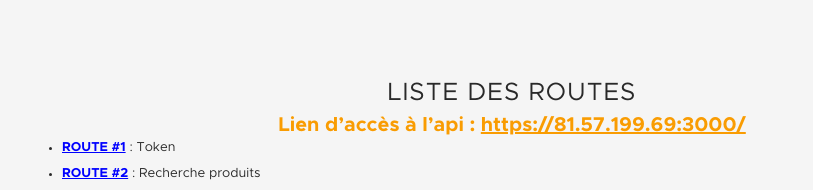
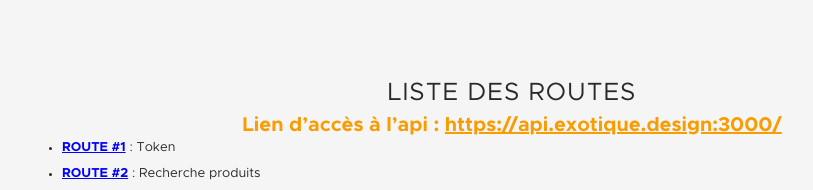
Before and after one commit to Thomadorable/exotic-api, a website: page www/doc.html in a window 1280 px wide. Shown: the top 190 px of the page, without its empty margins (128-941 px from the left). Drawn offline with Linux system fonts and the light colour scheme.

Commit message:
begin cache + end doc

```diff
--- a/api.js
+++ b/api.js
@@ -355,6 +355,10 @@ app.post('/api/token', function (req, res) {
     }
 });
 
+app.get('/', function (req, res, next) {
+    res.sendFile(path.join(__dirname + '/www/doc.html'));
+});
+
 app.get('/api', function (req, res) {
     res.sendFile(path.join(__dirname + '/www/doc.html'));
 });
--- a/www/css/main.css
+++ b/www/css/main.css
@@ -473,4 +473,8 @@ iframe {
     .pagination-btn.next {
         right: 0;
     }
+
+    .search-input-icon {
+        width: auto;
+    }
 }
--- a/www/doc.html
+++ b/www/doc.html
@@ -56,7 +56,7 @@
 <body>
 
     <h1>Liste des routes</h1>
-    <h2> Lien d’accès à l’api : <a href="https://81.57.199.69:3000/">https://81.57.199.69:3000/</a></h2>
+    <h2> Lien d’accès à l’api : <a href="https://api.exotique.design:3000/">https://api.exotique.design:3000/</a></h2>
 
     <ul>
         <li><a href="#route1">ROUTE #1</a> : Token</li>
@@ -108,7 +108,7 @@
         </ul>
 
 
-        <h4>Retourne : <a href="http://localhost:3000/api/products/search?query=asi&amp;filters=name,location,theme&amp;token=d557ef8b9827b063b0c29e4bfc6d474e080e65a1e4d76217a03845038f2427bb">Url test</a></h4>
+        <h4>Retourne : <a href="https://api.exotique.design:3000/api/products/search?query=asi&amp;filters=name,location,theme&amp;token=d557ef8b9827b063b0c29e4bfc6d474e080e65a1e4d76217a03845038f2427bb">Url test</a></h4>
         <ul>
             <li>nb_results : nombre de correspondance (sans la limite pagination)</li>
             <li>[products] : liste de produits détaillés</li>
@@ -132,7 +132,7 @@
             <li>token : token obligatoire</li>
         </ul>
 
-        <h4>Retourne : <a href="http://localhost:3000/api/products/popular?token=d557ef8b9827b063b0c29e4bfc6d474e080e65a1e4d76217a03845038f2427bb">Url test</a></h4>
+        <h4>Retourne : <a href="https://api.exotique.design:3000/api/products/popular?token=d557ef8b9827b063b0c29e4bfc6d474e080e65a1e4d76217a03845038f2427bb">Url test</a></h4>
         <ul>
             <li>nb_results : nombre de correspondance (sans la limite pagination)</li>
             <li>[products] : liste de produits détaillés</li>
@@ -156,7 +156,7 @@
             <li>token : token obligatoire</li>
         </ul>
 
-        <h4>Retourne : <a href="http://localhost:3000/api/product?id=2&amp;token=d557ef8b9827b063b0c29e4bfc6d474e080e65a1e4d76217a03845038f2427bb">Url test</a></h4>
+        <h4>Retourne : <a href="https://api.exotique.design:3000/api/product?id=2&amp;token=d557ef8b9827b063b0c29e4bfc6d474e080e65a1e4d76217a03845038f2427bb">Url test</a></h4>
         <ul>
             <li>nb_results : 1</li>
             <li>products : list du produit détaillé</li>
@@ -182,7 +182,7 @@
             <li>token : token obligatoire</li>
         </ul>
 
-        <h4>Retourne : <a href="http://localhost:3000/api/product/shop?lat=48.8077711&amp;lng=2.3673933&amp;idProduct=2&amp;token=d557ef8b9827b063b0c29e4bfc6d474e080e65a1e4d76217a03845038f2427bb">Url test</a></h4>
+        <h4>Retourne : <a href="https://api.exotique.design:3000/api/product/shop?lat=48.8077711&amp;lng=2.3673933&amp;idProduct=2&amp;token=d557ef8b9827b063b0c29e4bfc6d474e080e65a1e4d76217a03845038f2427bb">Url test</a></h4>
         <ul>
             <li>[Liste de boutiques détaillées] :</li>
             <li>- id_boutique</li>
@@ -206,7 +206,7 @@
             <li>token : token obligatoire</li>
         </ul>
 
-        <h4>Retourne : <a href="http://localhost:3000/api/shop?id=2&amp;token=d557ef8b9827b063b0c29e4bfc6d474e080e65a1e4d76217a03845038f2427bb">Url test</a></h4>
+        <h4>Retourne : <a href="https://api.exotique.design:3000/api/shop?id=2&amp;token=d557ef8b9827b063b0c29e4bfc6d474e080e65a1e4d76217a03845038f2427bb">Url test</a></h4>
         <ul>
             <li>id_boutique</li>
             <li>nom</li>
@@ -232,7 +232,7 @@
             <li>token : token obligatoire</li>
         </ul>
 
-        <h4>Retourne : <a href="http://localhost:3000/api/shop/near?id=2&amp;token=d557ef8b9827b063b0c29e4bfc6d474e080e65a1e4d76217a03845038f2427bb&amp;lat=20&amp;lng=20&amp;limit=5">Url test</a></h4>
+        <h4>Retourne : <a href="https://api.exotique.design:3000/api/shop/near?id=2&amp;token=d557ef8b9827b063b0c29e4bfc6d474e080e65a1e4d76217a03845038f2427bb&amp;lat=20&amp;lng=20&amp;limit=5">Url test</a></h4>
         <ul>
             <li>[Liste de boutiques détaillées] :</li>
             <li>- id_boutique</li>
--- a/www/js/main.js
+++ b/www/js/main.js
@@ -1,8 +1,9 @@
-var domain = 'https://81.57.199.69:3000';
+var domain = 'https://api.exotique.design:3000';
 const iToken = 'd557ef8b9827b063b0c29e4bfc6d474e080e65a1e4d76217a03845038f2427bb';
 const token = '&token=' + iToken;
 
 if (location.protocol != 'https:') {
+    // TODO : décommenter + supprimer la ligne en dessous
     // location.href = 'https:' + window.location.href.substring(window.location.protocol.length);
     domain = '//localhost:3000';
 }
```
Also changed, not shown: 1 other file.
